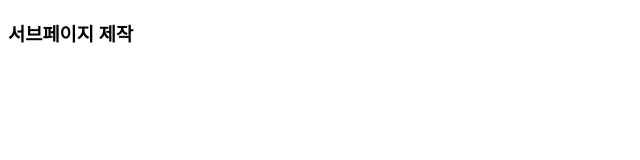
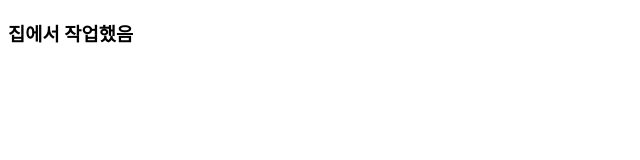
Before and after one commit to patiname/git_base_23_08_30, a plain HTML site: page sub01.html in a window 1280 px wide. Shown: the full height of the page, 0-640 px from the left. Drawn offline with Linux system fonts and the light colour scheme.

Commit message:
집 작업

```diff
--- a/sub01.html
+++ b/sub01.html
@@ -6,6 +6,7 @@
     <title>sub01</title>
 </head>
 <body>
-    <h3>서브페이지 제작</h3>
+    <!-- <h3>서브페이지 제작</h3> -->
+    <h3>집에서 작업했음</h3>
 </body>
 </html>
```
